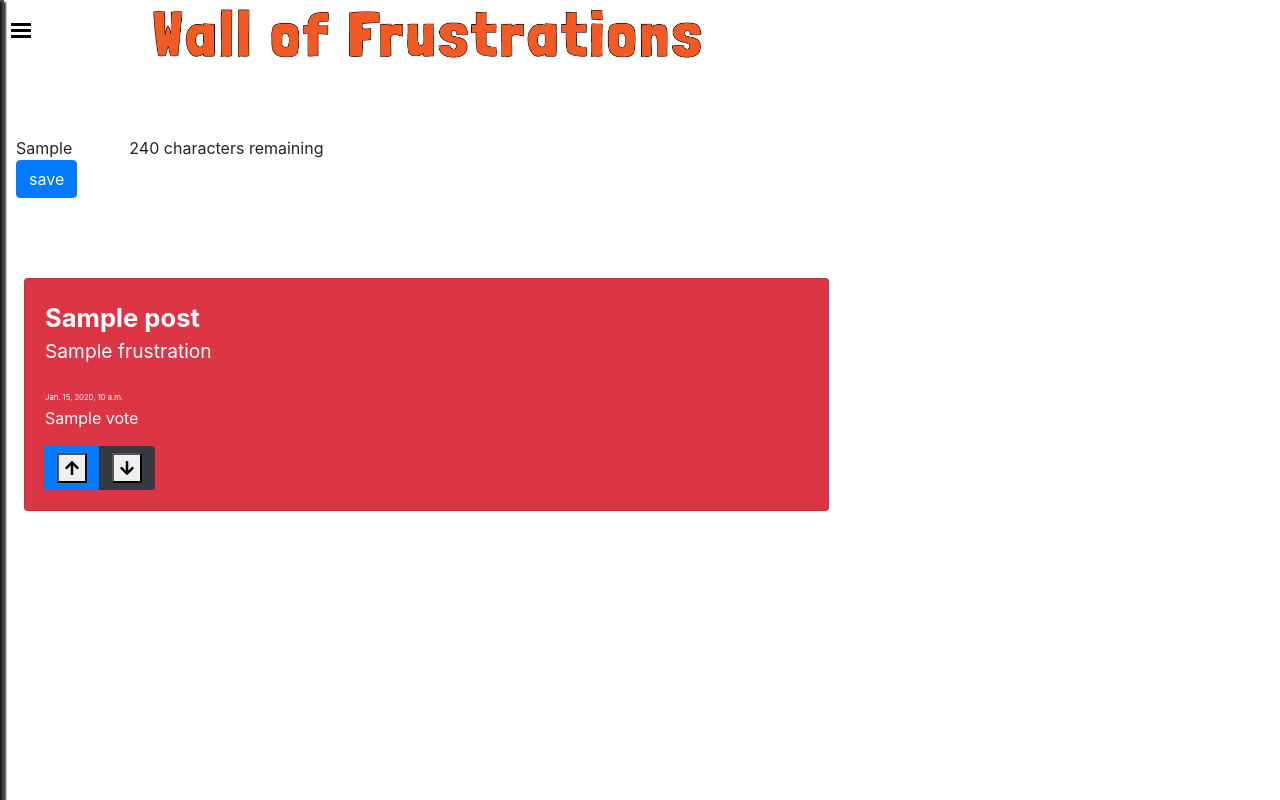
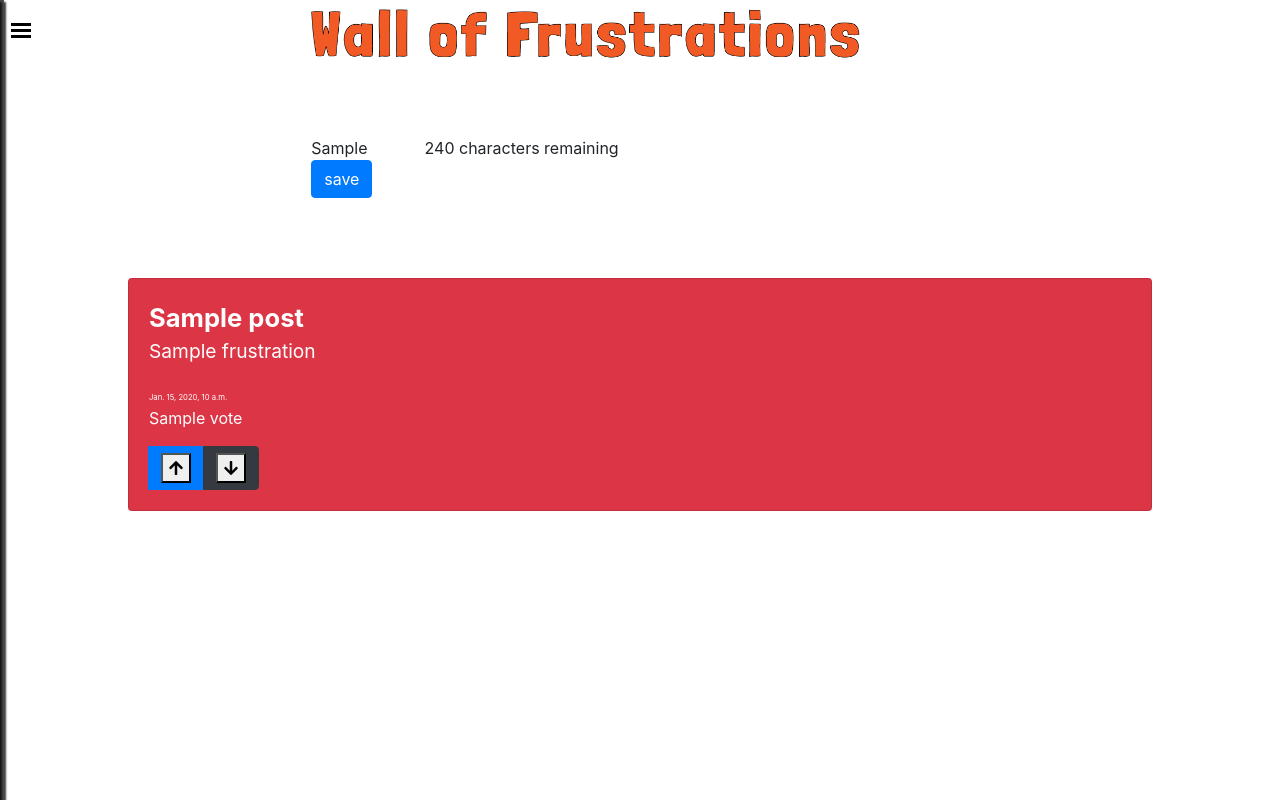
Before and after one commit to nh916/wallsof-public, a Django app: template templates/wallOf/frustrations.html in a window 1280 px wide. Run offline with Django 3.2, Linux system fonts and the light colour scheme; the template is opened without the code that fills it: most values are stand-ins (such as "Sample title", 1, 10 or a date in 2020); some libraries are stand-ins or nearby versions; some web fonts are replaced.

Commit message:
title, and posts are all centered
 anything less than 50 will get marked with "an are you kidding me type of look",

however, the are you kidding me type of look does not line up like the rest.

```diff
--- a/templates/Base_All.html
+++ b/templates/Base_All.html
@@ -5,7 +5,7 @@
     <meta charset="UTF-8">
     <title>{% block title %} {% endblock %}</title>
 
-    <meta name="viewport" content="width=device-width, initial-scale = 1.0, maximum-scale=1.0, user-scalable=no" />
+    <meta name="viewport" content="width=device-width, initial-scale = 1.0, maximum-scale=1.0, user-scalable=no"/>
 
     {#    faveicons#}
     <link rel="apple-touch-icon-precomposed" sizes="57x57" href="{% static 'favicon/apple-touch-icon-57x57.png' %}"/>
@@ -38,7 +38,6 @@
     {#    <link href='https://fonts.googleapis.com/css?family=Roboto:100' rel='stylesheet' type='text/css'>#}
     {#    <link href="//netdna.bootstrapcdn.com/bootstrap/3.3.2/css/bootstrap.min.css" rel="stylesheet">#}
     {#    <link rel="stylesheet" href="https://cdnjs.cloudflare.com/ajax/libs/meyer-reset/2.0/reset.min.css">#}
-
 
 
     <style>
@@ -155,7 +154,11 @@
         <!--FIN CONTENIDO CONTENIDO -->
     </main>
 
-    <div class="logo-it" style=" padding-left: 8%;">
+    <br>
+    <br>
+    <br>
+
+    <div class="logo-it" style="display: block; margin: auto; width: auto; padding-left: 10%;">
         {% block logo %}
             <a href="{% url 'secretes' %}" class="">
                 <img src="{% static  'wall headers/wall Of Wisdom.png' %}" class="img-fluid" id="title_it"
@@ -169,10 +172,11 @@
 
 
 <div class="form-group container-fluid wow fadeInRight" style="padding: 1rem;">
-    <div class="row">
+    <div class="row d-flex justify-content-center">
 
         <div class="col-12 col-xs-12 col-sm-12 col-md-12 col-lg-12 col-xl-8">
-            <form method="post" action="" name="posting" style="width: 80%" class="">
+            <form method="post" action="" name="posting"
+                  style="max-width: 80%; display: block; margin: auto; width: auto" class="">
 
                 {% csrf_token %}
                 {{ postF.as_p }}
@@ -194,8 +198,8 @@
 {% for posts in all %}
 
     <div class="row">
-        <div class="container-fluid">
-            <div class="col-12 col-xs-12 col-sm-12 col-md-12 col-lg-10 col-xl-8" style="padding: 1.5rem;">
+        <div class="container-fluid d-flex justify-content-center">
+            <div class="col-12 col-xs-12 col-sm-12 col-md-12 col-lg-10 col-xl-11" style="padding: 1.5rem;">
 
 
                 {% block if_block %}
@@ -205,7 +209,7 @@
 
                 <div class="card text-white {% block card_color %} bg-danger {% endblock %} mb-3 wow
                     {% block animate %}fadeInRight {% endblock %}"
-                     style="max-width: 60rem;"
+                     style="max-width: 64rem; margin: auto;"
                      title="{% block card_title %} Post {% endblock %}">
 
 
@@ -247,16 +251,10 @@
                         </div>
 
 
-{% comment %}                        {% for comment in  posts.comment_set.all %}
+                        {% comment %}                        {% for comment in  posts.comment_set.all %}
                             <p>hi</p>
                             <p>{{ comment }}</p>
                         {% endfor %}{% endcomment %}
-
-
-
-
-
-
 
 
                         {% comment %}                        <form action="" class="ajax" method="post">
--- a/templates/wallOf/frustrations.html
+++ b/templates/wallOf/frustrations.html
@@ -34,11 +34,11 @@
 
 
 {% block logo %}
-{#    <a href="{% url 'frustrations' %}">#}
-        <img src="{% static  'wall headers/wall-of-header.png' %}" class="img-fluid" id="title_it"
-             alt="website logo"
-             style="max-height: 6rem;" title="UGGHHHHHHH!!!!!!!!!!!!">
-{#    </a>#}
+    {#    <a href="{% url 'frustrations' %}">#}
+    <img src="{% static  'wall headers/wall-of-header.png' %}" class="img-fluid" id="title_it"
+         alt="website logo"
+         style="max-height: 6rem;" title="UGGHHHHHHH!!!!!!!!!!!!">
+    {#    </a>#}
 
     {#            <a href="{% url 'frustrations' %}">#}
     {#            <img src="{% static  'wall headers/the wall of frustrations.png' %}" class="img-fluid" id="title_it"#}
@@ -55,17 +55,28 @@
 
 
 {% block if_block %}
+
     {% if posts.vote >= 50 %}
         <img src="{% static 'pictures/why you no.png' %}" alt="why you no.."
-             style="position: relative;float: left; max-width: 20%; margin-right: 1rem" class="">
+             style="position: relative; float: left; max-width: 14%; margin-right: 1rem" class="img-fluid">
 
     {% endif %}
 
     {% if posts.vote >= 100 %}
         <img src="{% static 'pictures/uggghhhh.webp' %}" alt="uuughhhhhh"
-             style="position: relative; float: right; max-width: 20%; max-height: 20rem; margin-left: 1rem;"
+             style="position: relative; float: right; max-width: 14%; max-height: 15rem; margin-left: 1rem;"
              class="img-fluid">
     {% endif %}
+
+    {% if posts.vote <= -50 %}
+        <img src="{% static 'pictures/really.gif' %}" alt="looking at you like 'really?'"
+             style="position: relative; float: left; max-width: 14%; margin-right: 1rem"
+             class="img-fluid wow slideInLeft">
+
+    {% endif %}
+
+
+
 {% endblock %}
 
 {% block postings %}{{ posts.frustration }} {% endblock %}
```
Also changed, not shown: templates/static/pictures/tenor.gif (deleted).
